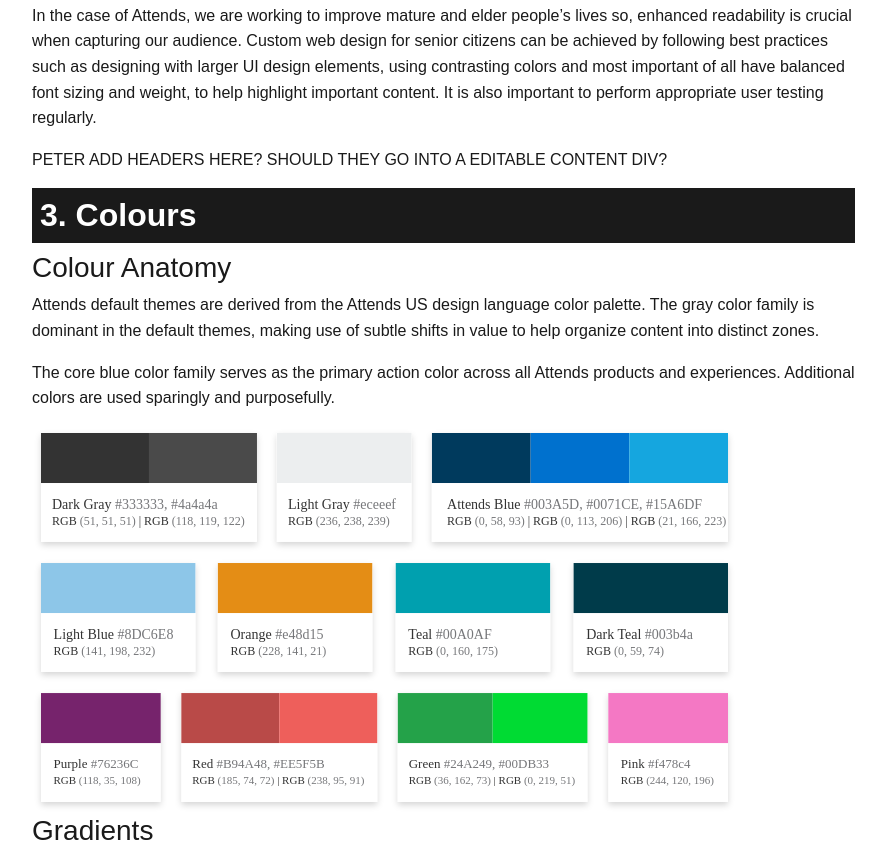
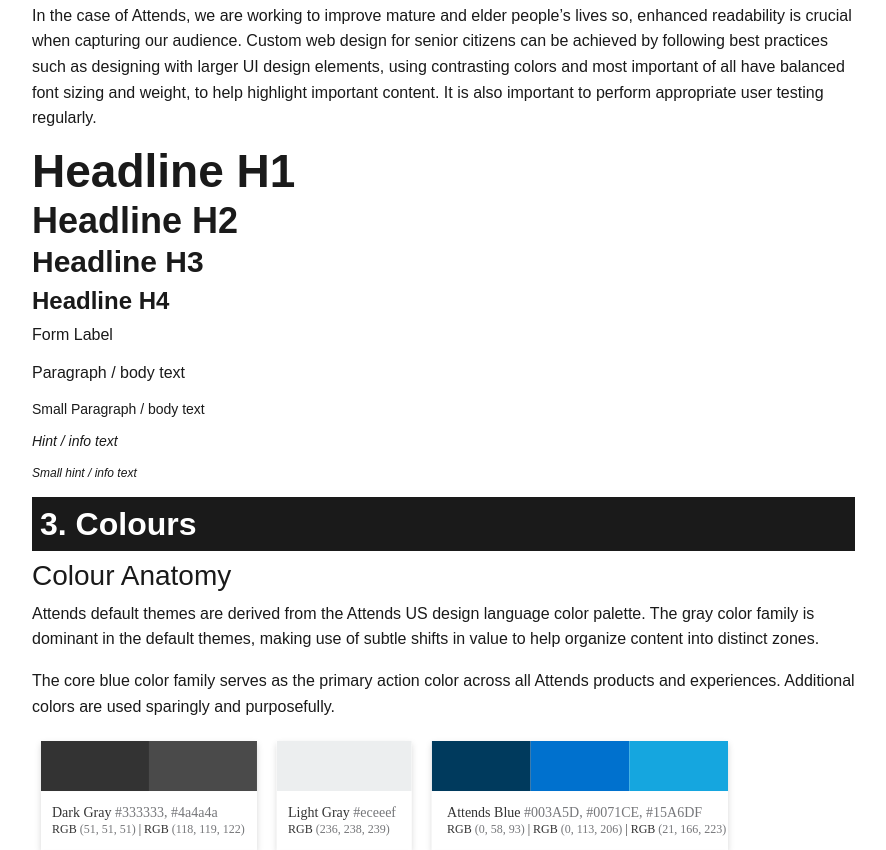
Before and after one commit to peterwilmshurst/frontend-components, a website: page src/content-and-visuals.html in a window 1280 px wide. Shown: the part 1509-2359 px from the top of the page, without its empty margins (339-1225 px from the left). Drawn offline with nearby package versions, Linux system fonts and the light colour scheme; files that its build step writes are made by us from their sources; a script that the page names is missing; files whose address does not match are found by name; a web font is replaced by a local one.

Commit message:
updating contents and visuals section

```diff
--- a/src/content-and-visuals.html
+++ b/src/content-and-visuals.html
@@ -19,7 +19,8 @@
             <div class="row">
 
                 <div class="col-6 col-md-2 offset-md-1 d-flex align-items-center">
-                    <a class="dcoe-logo" href="/"><img src="./img/dcoe-logo-w.svg" alt="Digital Center of Excellence" height="64px"></a>
+                    <a class="dcoe-logo" href="/"><img src="./img/dcoe-logo-w.svg" alt="Digital Center of Excellence"
+                            height="64px"></a>
                 </div>
 
                 <div class="col-6 col-md-8 d-flex align-items-center">
@@ -140,7 +141,19 @@
                         highlight
                         important content. It is also important to perform appropriate user testing regularly.</p>
 
-                    <p>PETER ADD HEADERS HERE? SHOULD THEY GO INTO A EDITABLE CONTENT DIV?</p>
+                    <div class="typography-example">
+                        <h1>Headline H1</h1>
+                        <h2>Headline H2</h2>
+                        <h3>Headline H3</h3>
+                        <h4>Headline H4</h4>
+                        <p class="form-label">Form Label</p>
+                        <p class="body-text">Paragraph / body text</p>
+                        <p class="small-paragraph">Small Paragraph / body text</p>
+                        <p class="hint-info">Hint / info text</p>
+                        <p class="small-hint-info">Small hint / info text</p>
+
+
+                    </div>
 
                     <h2 id="colours">3. Colours</h2>
                     <h3>Colour Anatomy</h3>
@@ -153,13 +166,15 @@
                         experiences. Additional colors are used sparingly and purposefully.</p>
 
 
-                    <img src="./img/dcoe/colour-anatomy.svg" alt="Color Anatomy">
+                    <img src="./img/dcoe/colour-anatomy.svg" alt="Color Anatomy" class="img-fluid">
 
                     <h3>Gradients</h3>
                     <p>These gradient variations are meant to serve as solutions for any different scenarios and
                         applications. The core blue and gray color gradients can be used in special cases for
                         backgrounds,
                         buttons and call to actions.</p>
+
+                    <img src="./img/dcoe/gradients.svg" alt="Gradients" class="img-fluid">
 
                     <h2 id="images">4. Images</h2>
                     <h3>Focus on the Target</h3>
@@ -169,6 +184,8 @@
                         pattern in mind. Whatever the culture, race, ethnic background or religion, the imagery tone
                         needs
                         to be similar and more important, transmit expressiveness and spontaneity.</p>
+
+                    <img src="./img/dcoe/focus-on-the-target.png" alt="Focus on the target" class="img-fluid">
 
                     <h3>Image Patterns</h3>
 
@@ -199,6 +216,8 @@
                     </ol>
 
                     <h3>Usage in banners</h3>
+
+                    <img src="./img/dcoe/images-in-banners.svg" alt="Image usage in banners" class="img-fluid">
 
                     <p>Whenever you need to use Images on a banner, we always advise choosing backgrounds that
                         distinguish
@@ -238,23 +257,39 @@
                         but also keep everything tidy with the rest of the brand’s identity. Getty Images® is our global
                         stock assets partner solution for any imagery, infographics and video. If you need any further
                         information on how to use it, you can request access to our team and watch the demo.</p>
+                    <h3>Usage in Cards</h3>
 
+                    <div class="row">
 
-                    <h3>Usage in Cards</h3>
-                    <p>When using images be aware of the card component’s style guidelines and ensure you respect brand
+                        <div class="col-md-6">
+                            <img src="./img/dcoe/image-usage-cards.svg" alt="Image usage in cards" class="img-fluid">
+                        </div>
+
+                        <div class="col-md-6">
+
+                            <p>When using images be aware of the card component’s style guidelines and ensure you
+                                respect brand
                                 tones and image patterns.</p>
 
-                    <p>The image should align with the top and sides of the card and its proportions should be 4x3.5
+                            <p>The image should align with the top and sides of the card and its proportions should be
+                                4x3.5
                                 with
                                 relation to the size of the card or the column’s width.</p>
 
-                    <p>For example a 3 column layout would mean each card’s width equals 440px therefore the image
+                            <p>For example a 3 column layout would mean each card’s width equals 440px therefore the
+                                image
                                 should be
-                        440x390px. We also recommend exporting images with twice the regular size for retina displays
+                                440x390px. We also recommend exporting images with twice the regular size for retina
+                                displays
                                 with
                                 the naming convention “image-name@2x.jpg”.</p>
 
                             <p>To find out more about cards see the relevant section in our components chapter.</p>
+
+                        </div>
+                    </div>
+
+
 
                     <h2 id="iconography">5. Iconograpy</h2>
 
--- a/src/scss/_custom.scss
+++ b/src/scss/_custom.scss
@@ -111,6 +111,55 @@
         &:focus {
             outline: none;
         }
+    }
+}
+
+.typography-example {
+    h1 {
+       font-size: 2.875rem;
+       font-weight: bold;
+       line-height: 3rem;
+    }
+    h2 {
+        font-size: 2.25rem;
+        font-weight: bold;
+        line-height: 2.25rem;
+        background: none;
+        color: $black;
+        padding:0;
+    }
+    h3 {
+        font-size: 1.875rem;
+        font-weight: bold;
+        line-height: 1.875rem;
+    }
+    h4 {
+        font-size: 1.5rem;
+        font-weight: bold;
+        line-height: 2rem;
+    }
+    .form-label {
+        font-size: 1rem;
+        line-height: 1.25rem;
+    }
+    .body-text {
+        font-size: 1rem;
+        font-weight: regular;
+        line-height: 1.5rem;
+    }
+    .small-paragraph {
+        font-size: 0.875rem;
+        line-height: 1rem;
+    }
+    .hint-info {
+        font-size: 0.875rem;
+        font-style: italic;
+        line-height: 1rem;
+    }
+    .small-hint-info {
+        font-size: 0.75rem;
+        font-style: italic;
+        line-height: 1rem;
     }
 }
 
```
Also changed, not shown: src/img/dcoe/gradients.svg (added), 3 other files. Lines whose indentation alone changed are shown as unchanged.
